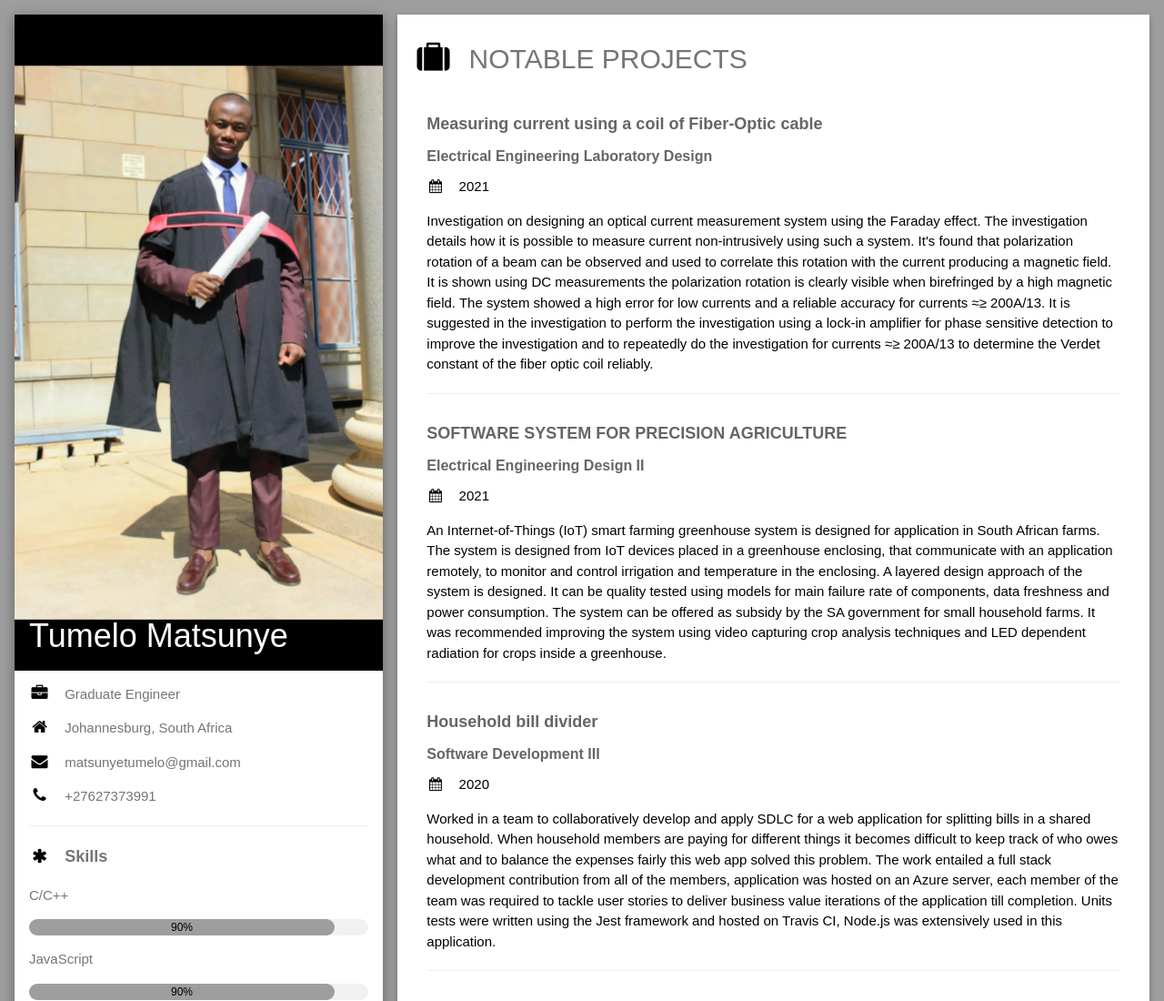
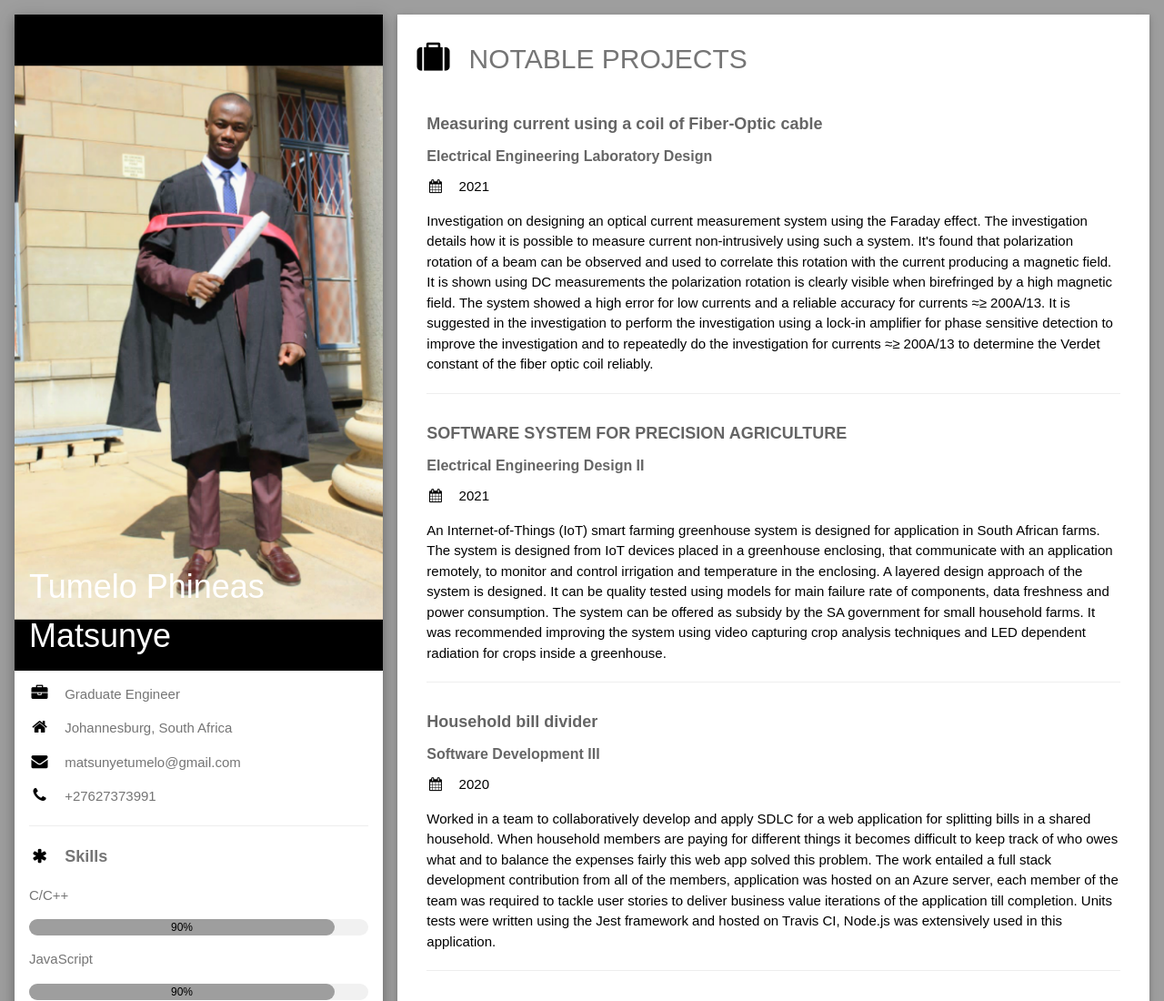
Before and after one commit to MATSUNYE/tumelomatsunye.github.io, a plain HTML site: page index.html in a window 1280 px wide. Shown: the top 1100 px of the page at 91% size. Drawn offline with nearby package versions, Linux system fonts and the light colour scheme.

Commit message:
Update index.html

```diff
--- a/index.html
+++ b/index.html
@@ -38,7 +38,7 @@
           <div class="w3-display-container">
             <img src="img-06.png" height="50%" width="100%" alt="Avatar">
             <div class="w3-display-bottomleft w3-container w3-text-white">
-              <h1>Tumelo Matsunye</h1>
+              <h1>Tumelo Phineas Matsunye</h1>
             </div>
           </div>
           <div class="w3-container">
```
